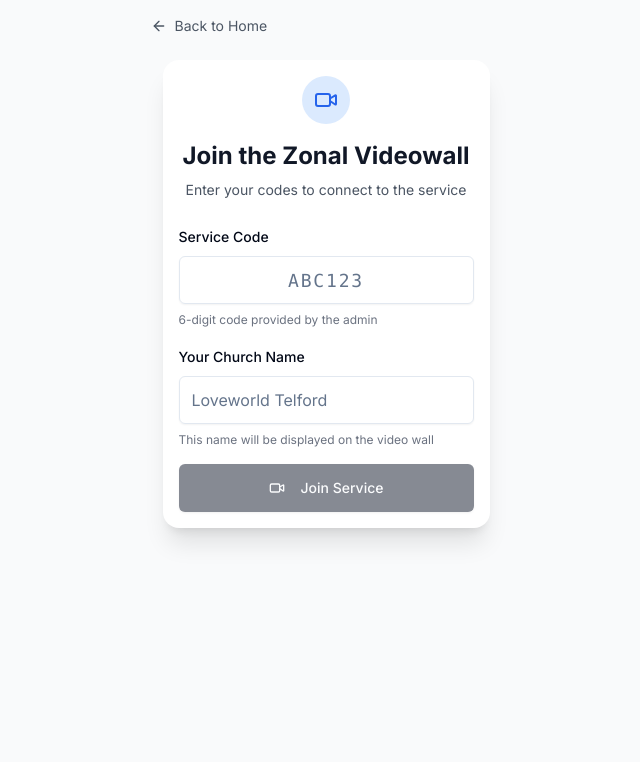
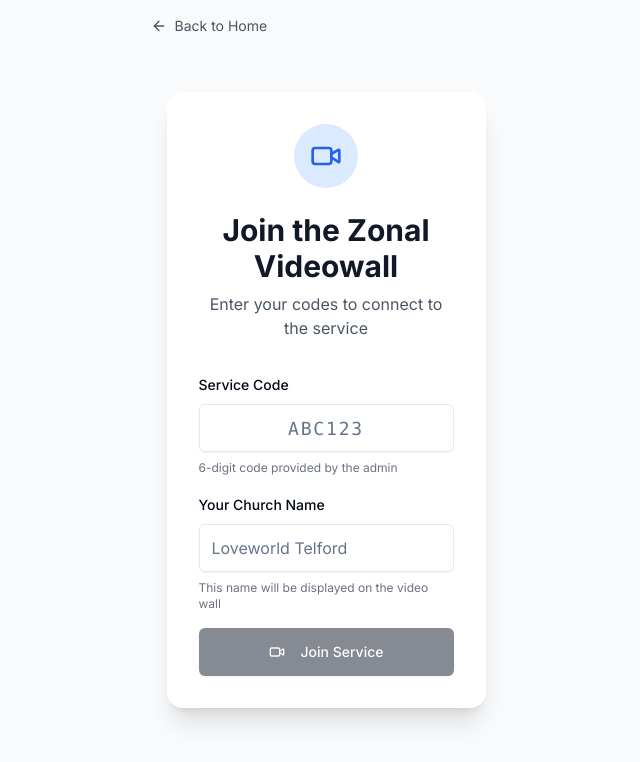
Before and after one commit to tickideas/virtual-videowall, a Next.js app: page /church in a window 1280 px wide. Shown: the top 762 px of the page, without its empty margins (314-954 px from the left). Built offline with nearby package versions, Linux system fonts and the light colour scheme.

Commit message:
feat: enhance UI layout for church join form and video display components

```diff
--- a/components/church/church-join-form.tsx
+++ b/components/church/church-join-form.tsx
@@ -77,16 +77,16 @@ export function ChurchJoinForm({ onJoined }: ChurchJoinFormProps) {
   };
 
   return (
-    <div className="max-w-md mx-auto px-3">
-      <div className="bg-white rounded-2xl shadow-xl p-4 sm:p-8">
-        <div className="flex items-center justify-center w-12 h-12 sm:w-16 sm:h-16 rounded-full bg-blue-100 mx-auto mb-4 sm:mb-6">
-          <Video className="w-6 h-6 sm:w-8 sm:h-8 text-blue-600" />
+    <div className="max-w-md mx-auto px-4 py-8">
+      <div className="bg-white rounded-2xl shadow-xl p-8">
+        <div className="flex items-center justify-center w-16 h-16 rounded-full bg-blue-100 mx-auto mb-6">
+          <Video className="w-8 h-8 text-blue-600" />
         </div>
 
-        <h1 className="text-2xl sm:text-3xl font-bold text-center text-gray-900 mb-2">
+        <h1 className="text-3xl font-bold text-center text-gray-900 mb-2">
           Join the Zonal Videowall
         </h1>
-        <p className="text-center text-gray-600 mb-6 sm:mb-8 text-sm sm:text-base">
+        <p className="text-center text-gray-600 mb-8">
           Enter your codes to connect to the service
         </p>
 
--- a/components/church/church-room-daily.tsx
+++ b/components/church/church-room-daily.tsx
@@ -326,24 +326,45 @@ export function ChurchRoom({ token, roomUrl, churchName, serviceName, onLeave }:
       </div>
 
       {/* Video Display */}
-      <div className="flex items-center justify-center h-full pt-20 sm:pt-24 pb-4 sm:pb-8 px-2 sm:px-4">
-        <div className="w-full max-w-2xl">
-          <div className="rounded-lg sm:rounded-xl overflow-hidden shadow-2xl bg-gray-900">
+      <div className="h-full flex flex-col pt-20 sm:pt-24 pb-4 sm:pb-8 px-2 sm:px-4">
+        <div className="flex-1 flex items-center justify-center">
+          <div className="w-full max-w-4xl">
+            <div className="rounded-lg sm:rounded-xl overflow-hidden shadow-2xl bg-gray-900 aspect-video">
               {isCameraEnabled ? (
                 <video
                   ref={videoRef}
                   autoPlay
                   playsInline
                   muted
-                className="w-full h-auto object-cover"
-                style={{ maxHeight: '40vh' }}
+                  className="w-full h-full object-cover"
                 />
               ) : (
-              <div className="aspect-video flex items-center justify-center" style={{ minHeight: '200px' }}>
+                <div className="w-full h-full flex items-center justify-center">
                   <VideoOff className="w-8 h-8 sm:w-16 sm:h-16 text-gray-600" />
                 </div>
               )}
             </div>
+
+            {/* Landscape Mode Notice */}
+            <div className="mt-4 sm:mt-6 bg-blue-50 border border-blue-200 rounded-lg p-3 sm:p-4">
+              <div className="flex items-start gap-3">
+                <div className="w-6 h-6 rounded-full bg-blue-100 flex items-center justify-center flex-shrink-0 mt-0.5">
+                  <svg className="w-3 h-3 text-blue-600" fill="currentColor" viewBox="0 0 20 20">
+                    <path fillRule="evenodd" d="M18 10a8 8 0 11-16 0 8 8 0 0116 0zm-7-4a1 1 0 11-2 0 1 1 0 012 0zM9 9a1 1 0 000 2v3a1 1 0 001 1h1a1 1 0 100-2v-3a1 1 0 00-1-1H9z" clipRule="evenodd" />
+                  </svg>
+                </div>
+                <div className="text-left">
+                  <p className="text-sm font-medium text-blue-900 mb-1">
+                    📱 Best Practice: Use Landscape Mode
+                  </p>
+                  <p className="text-xs text-blue-700 leading-relaxed">
+                    For optimal video quality on the wall, please place your phone in <strong>landscape (horizontal) mode</strong> on a stand.
+                    This ensures your video fills the 16:9 display properly and provides the best viewing experience for other churches.
+                  </p>
+                </div>
+              </div>
+            </div>
+
             <div className="mt-4 sm:mt-6 bg-white/10 backdrop-blur-sm rounded-lg p-3 sm:p-4 text-white text-center">
               <p className="text-sm sm:text-lg font-medium mb-2">
                 {isJoined ? "You are now live on the video wall!" : "Connecting..."}
@@ -358,5 +379,6 @@ export function ChurchRoom({ token, roomUrl, churchName, serviceName, onLeave }:
           </div>
         </div>
       </div>
+    </div>
   );
 }
--- a/components/wall/wall-display-daily.tsx
+++ b/components/wall/wall-display-daily.tsx
@@ -194,7 +194,7 @@ function VideoTile({ participant, callObject }: VideoTileProps) {
   }, [participant, callObject]);
 
   return (
-    <div className="relative bg-gray-800 rounded-lg overflow-hidden aspect-[4/3]">
+    <div className="relative bg-gray-800 rounded-lg overflow-hidden aspect-video">
       {hasVideo ? (
         <div className="relative h-full w-full">
           <video
@@ -533,7 +533,7 @@ export function WallDisplay({ token, roomUrl, serviceName, sessionCode }: WallDi
             </div>
           </div>
         ) : (
-          <div className="h-full grid grid-cols-4 grid-rows-5 gap-3">
+          <div className="h-full grid grid-cols-5 grid-rows-4 gap-2 lg:gap-3">
             {currentParticipants.map((participant) => (
               <VideoTile
                 key={participant.session_id}
```
Lines whose indentation alone changed are shown as unchanged.
